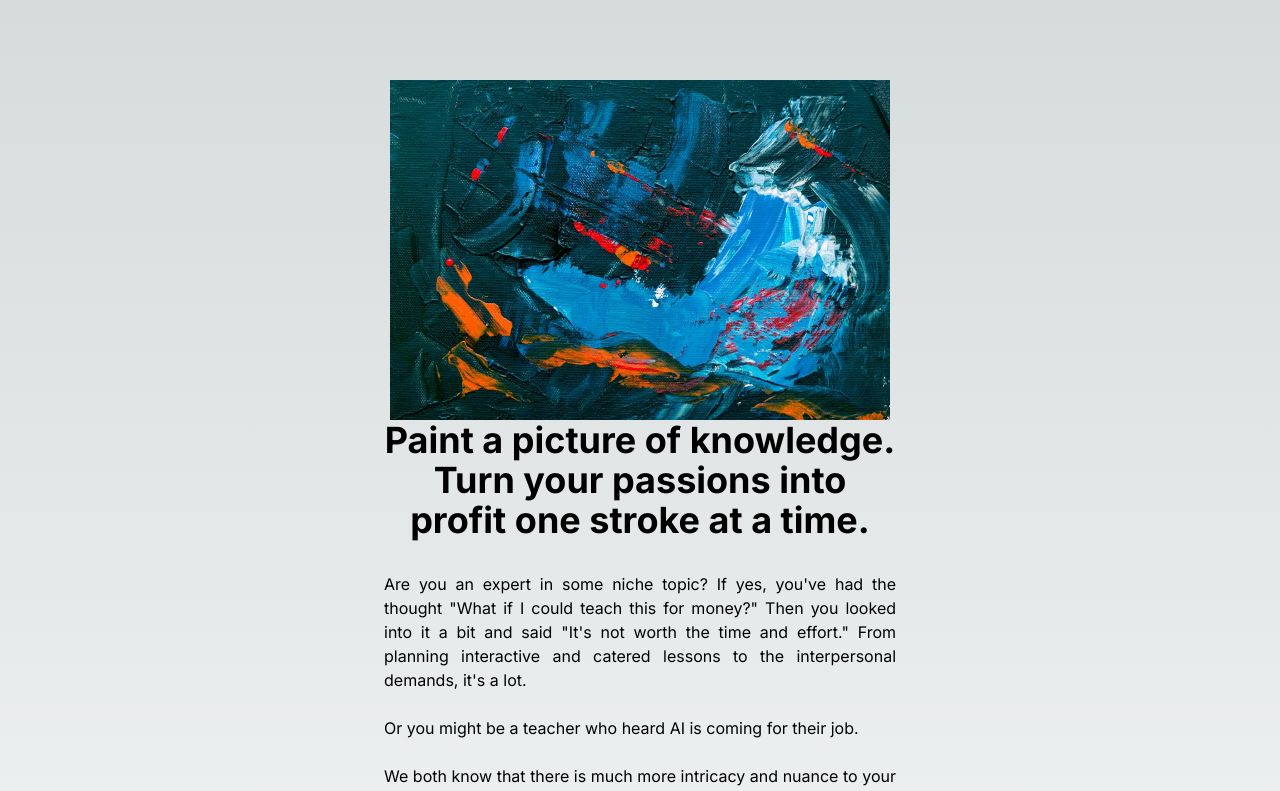
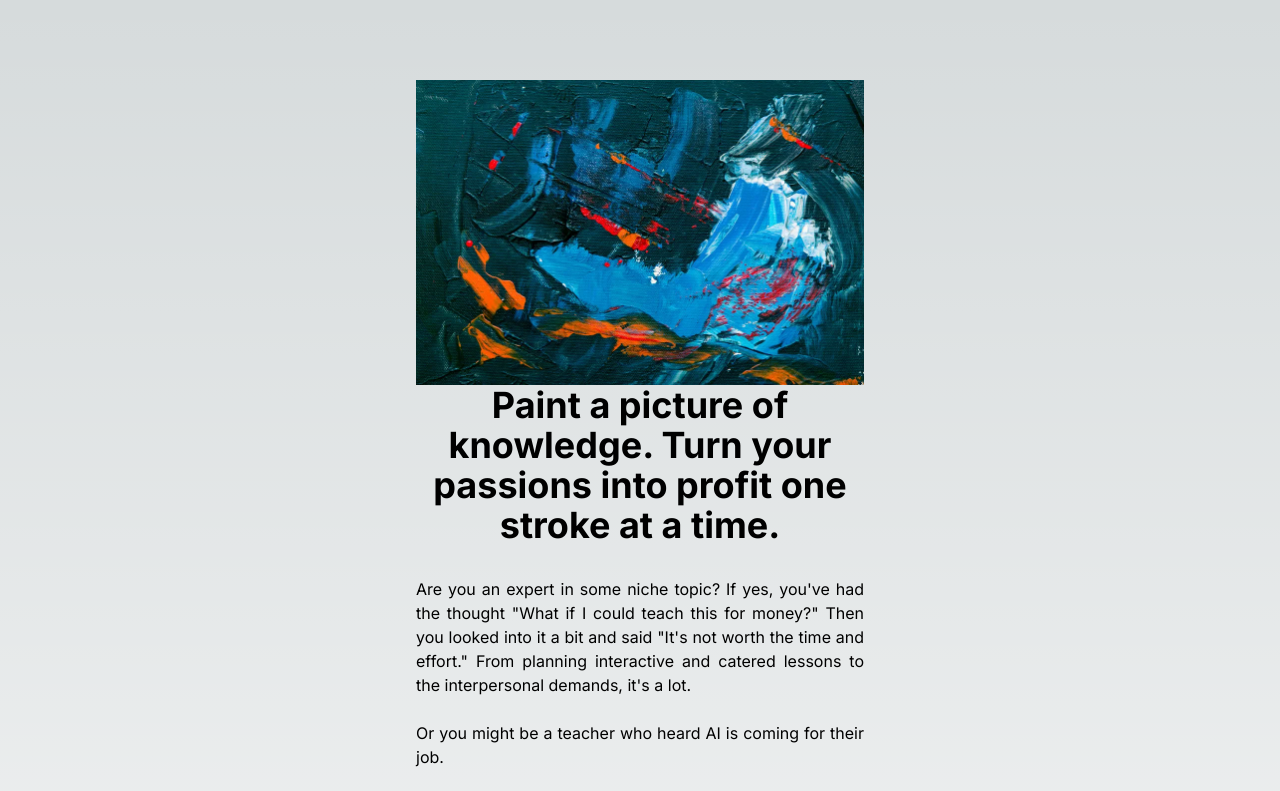
Before and after one commit to neeld3/VisceralGEO, a Next.js app: page / in a window 1280 px wide. Shown: the top 791 px of the page. Built offline with nearby package versions, Linux system fonts and the light colour scheme.

Commit message:
Update page.tsx

```diff
--- a/app/page.tsx
+++ b/app/page.tsx
@@ -18,7 +18,7 @@ export default function Home() {
           ></script>
       </Head>
 
-      <div className="mt-12 mx-auto max-w-lg">
+      <div className="mt-12 max-w-md">
         <Image
           src="/paint.jpg"
           alt="Paint"
```
